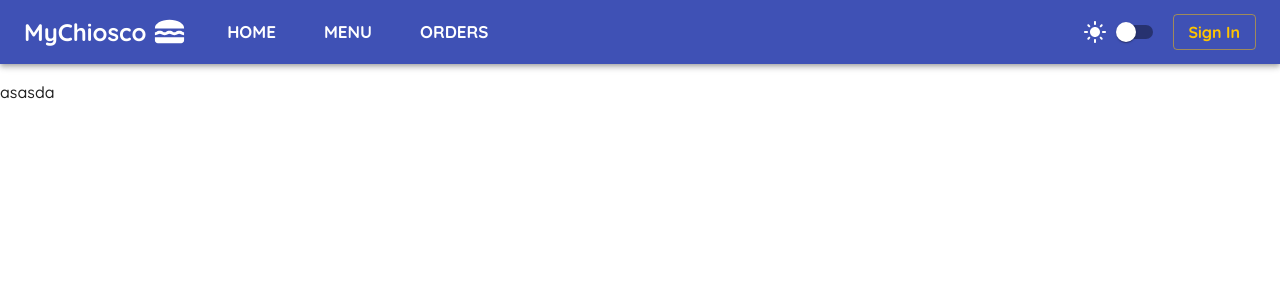
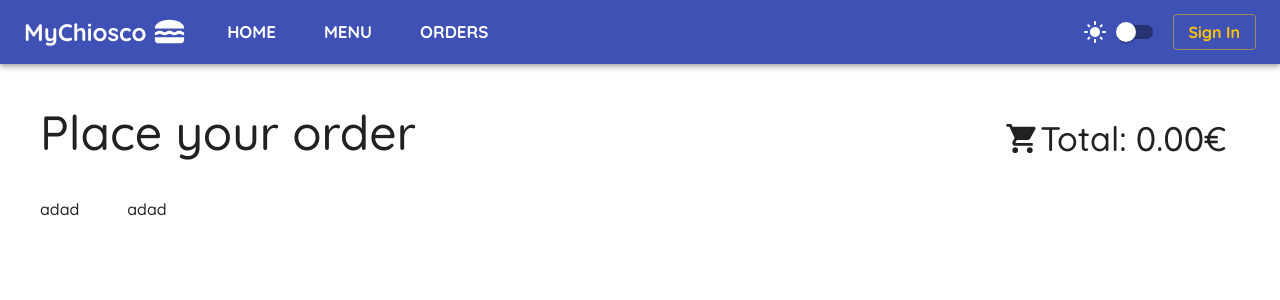
Before and after one commit to Usnebd/GameShelf, a React (Vite) app: page /checkout in a window 1280 px wide. Shown: the top 300 px of the page. Built offline with nearby package versions, Linux system fonts and the light colour scheme; no server answers; the database is empty.

Commit message:
moved products into context

```diff
--- a/src/App.tsx
+++ b/src/App.tsx
@@ -14,23 +14,51 @@ import { Navbar } from "./components/Navbar";
 import { Outlet } from "react-router-dom";
 import { useLocalStorage } from "./custom_hook/useLocalStorage";
 import Dial from "./components/Dial";
-import { auth } from "./components/firebase";
-import { onAuthStateChanged } from "firebase/auth";
+import { auth, db } from "./components/firebase";
+import { User, onAuthStateChanged } from "firebase/auth";
 import { SnackbarProvider } from "notistack";
-
+import { DocumentData, collection, getDocs } from "firebase/firestore";
+import firebase from "firebase/compat/app";
 interface SelectedItem {
   category: string;
   productName: string;
 }
 
-export const UserContext = createContext({
+interface UserContextType {
+  products: Record<string, DocumentData[]>;
+  user: User | null;
+  handleUser: () => void;
+  selectedItems: SelectedItem[];
+  setSelectedItems: (
+    _: SelectedItem[] | ((prevItems: SelectedItem[]) => SelectedItem[])
+  ) => void;
+  findTotal: (_: SelectedItem[]) => void;
+}
+
+export const UserContext = createContext<UserContextType>({
+  products: {
+    Antipasti: [] as DocumentData[],
+    Primi: [] as DocumentData[],
+    Secondi: [] as DocumentData[],
+    Dessert: [] as DocumentData[],
+    Bevande: [] as DocumentData[],
+  },
   user: auth.currentUser,
   handleUser: () => {},
   selectedItems: [] as SelectedItem[],
   setSelectedItems: (
     _: SelectedItem[] | ((prevItems: SelectedItem[]) => SelectedItem[])
   ) => {},
+  findTotal: (_: SelectedItem[]) => {},
 });
+
+const categories: string[] = [
+  "antipasti",
+  "primi",
+  "secondi",
+  "dessert",
+  "bevande",
+];
 
 function App() {
   const { setItem, getItem } = useLocalStorage("theme");
@@ -38,10 +66,28 @@ function App() {
   const systemSetting = useMediaQuery("(prefers-color-scheme: dark)");
   const [authLoaded, setAuthLoaded] = useState(false);
   const [selectedItems, setSelectedItems] = useState<SelectedItem[]>([]);
+  const [docs, setDocs] = useState<firebase.firestore.DocumentData[][]>([]);
   const [mode, setMode] = useState(
     savedPreferences != undefined ? savedPreferences : systemSetting
   );
-
+  const products: Record<string, DocumentData[]> = {
+    Antipasti: docs[0],
+    Primi: docs[1],
+    Secondi: docs[2],
+    Dessert: docs[3],
+    Bevande: docs[4],
+  };
+  const findTotal = (selectedItems: SelectedItem[]) => {
+    return selectedItems
+      .reduce((total, item) => {
+        const product = products[item.category].find(
+          (p) => p.nome === item.productName
+        );
+        const productPrice = product ? product.prezzo : 0;
+        return total + productPrice;
+      }, 0)
+      .toFixed(2);
+  };
   const theme = useMemo(
     () =>
       createTheme({
@@ -85,6 +131,26 @@ function App() {
   const [user, setUser] = useState(auth.currentUser);
   const handleUser: () => void = () => setUser(auth.currentUser);
   useEffect(() => {
+    const fetchFirestoreData = async () => {
+      try {
+        const promises = categories.map(async (item) => {
+          const querySnapshot = await getDocs(collection(db, item));
+          return querySnapshot.docs.map((doc) => doc.data());
+        });
+        const data = await Promise.all(promises);
+        setDocs(data);
+      } catch (error) {
+        console.error("Errore durante la lettura dei documenti:", error);
+        // Gestisci l'errore in base alle tue esigenze
+      }
+    };
+
+    // Chiamata alla funzione di fetch solo quando il componente viene montato
+    if (authLoaded) {
+      fetchFirestoreData();
+    }
+  }, [authLoaded]);
+  useEffect(() => {
     const unsubscribe = onAuthStateChanged(auth, (currentUser) => {
       setUser(currentUser);
       setAuthLoaded(true);
@@ -96,7 +162,14 @@ function App() {
   return (
     <ThemeProvider theme={theme}>
       <UserContext.Provider
-        value={{ user, handleUser, selectedItems, setSelectedItems }}
+        value={{
+          products,
+          user,
+          handleUser,
+          selectedItems,
+          setSelectedItems,
+          findTotal,
+        }}
       >
         <SnackbarProvider disableWindowBlurListener={true}>
           <CssBaseline />
--- a/src/components/Checkout.tsx
+++ b/src/components/Checkout.tsx
@@ -1,7 +1,105 @@
-import { Box } from "@mui/material";
+import {
+  Box,
+  Button,
+  Stack,
+  Typography,
+  useMediaQuery,
+  useTheme,
+} from "@mui/material";
+import ShoppingCartIcon from "@mui/icons-material/ShoppingCart";
+import { useContext } from "react";
+import { UserContext } from "../App";
 
 function checkout() {
-  return <Box>asasda</Box>;
+  const theme = useTheme();
+  const isSmScreen = useMediaQuery(theme.breakpoints.up("sm"));
+  const { selectedItems, setSelectedItems, findTotal, products } =
+    useContext(UserContext);
+
+  return (
+    <Box
+      mx={isSmScreen ? 5 : 0}
+      mb={5}
+      textAlign={isSmScreen ? "start" : "center"}
+    >
+      <Stack
+        mt={5}
+        direction={"row"}
+        justifyContent="space-between"
+        alignItems={"flex-start"}
+        sx={{ display: { xs: "none", sm: "flex" } }}
+      >
+        <Typography variant="h3" sx={{ display: { xs: "none", sm: "block" } }}>
+          Place your order
+        </Typography>
+        <Button
+          color="inherit"
+          sx={{
+            borderRadius: 1.5,
+            p: 1.7,
+            "&.Mui-selected": {
+              backgroundColor:
+                theme.palette.mode == "dark"
+                  ? "secondary.main"
+                  : "primary.main",
+              color:
+                theme.palette.mode == "dark"
+                  ? "secondary.contrastText"
+                  : "primary.contrastText",
+            },
+            "&:hover": {
+              backgroundColor:
+                theme.palette.mode == "dark"
+                  ? "secondary.main"
+                  : "primary.main",
+              color:
+                theme.palette.mode == "dark"
+                  ? "secondary.contrastText"
+                  : "primary.contrastText",
+            },
+            "&.Mui-selected:hover": {
+              backgroundColor:
+                theme.palette.mode == "dark"
+                  ? "secondary.main"
+                  : "primary.main",
+              color:
+                theme.palette.mode == "dark"
+                  ? "secondary.contrastText"
+                  : "primary.contrastText",
+            },
+          }}
+        >
+          <ShoppingCartIcon fontSize={"large"} />
+          <Typography
+            variant={"h4"}
+            display="flex"
+            alignItems="center"
+            sx={{
+              textTransform: "none",
+            }}
+          >
+            {"Total: " + findTotal(selectedItems) + "€"}
+          </Typography>
+        </Button>
+      </Stack>
+      <Stack direction={isSmScreen ? "row" : "column"} mt={isSmScreen ? 3 : 0}>
+        <Box
+          mr={isSmScreen ? 6 : 0}
+          mb={3}
+          position={isSmScreen ? "sticky" : "unset"}
+          sx={{
+            top: isSmScreen ? "inherit" : "100",
+            maxHeight: isSmScreen ? "180px" : "inherit",
+          }}
+        >
+          adad
+        </Box>
+        <Box flexGrow={1} mx={isSmScreen ? 0 : 5}>
+          adad
+        </Box>
+      </Stack>
+    </Box>
+  );
 }
 
 export default checkout;
--- a/src/components/Home.tsx
+++ b/src/components/Home.tsx
@@ -21,11 +21,6 @@ import { useNavigate } from "react-router-dom";
 import { useSnackbar } from "notistack";
 import { UserContext } from "../App";
 
-interface Product {
-  name: string;
-  price: number;
-}
-
 const categories: string[] = [
   "Antipasti",
   "Primi",
@@ -33,37 +28,6 @@ const categories: string[] = [
   "Dessert",
   "Bevande",
 ];
-
-const products: Record<string, Product[]> = {
-  Antipasti: [
-    { name: "Bruschetta", price: 8.99 },
-    { name: "Mozzarella Sticks", price: 10.99 },
-    { name: "Ugga", price: 8.99 },
-    { name: "PUppa Sticks", price: 10.99 },
-    { name: "Ciccio Sticks", price: 10.99 },
-    // Aggiungi altri prodotti per gli antipasti
-  ],
-  Primi: [
-    { name: "Margherita Pizza", price: 12.99 },
-    { name: "Pizza napoletana", price: 15.99 },
-    // Aggiungi altri piatti principali
-  ],
-  Secondi: [
-    { name: "Maiale alla piastra", price: 12.99 },
-    { name: "Chicken Alfredo", price: 15.99 },
-    // Aggiungi altri piatti principali
-  ],
-  Bevande: [
-    { name: "CocaCola", price: 12.99 },
-    { name: "Acqua", price: 15.99 },
-    // Aggiungi altri piatti principali
-  ],
-  Dessert: [
-    { name: "Tiramisu", price: 7.99 },
-    { name: "Chocolate Cake", price: 9.99 },
-    // Aggiungi altri dessert
-  ],
-};
 
 interface SelectedItem {
   category: string;
@@ -73,7 +37,8 @@ interface SelectedItem {
 function Home() {
   const theme = useTheme();
   const navigate = useNavigate();
-  const { selectedItems, setSelectedItems } = useContext(UserContext);
+  const { selectedItems, setSelectedItems, findTotal, products } =
+    useContext(UserContext);
   const { enqueueSnackbar } = useSnackbar();
   const isSmScreen = useMediaQuery(theme.breakpoints.up("sm"));
   const [selectedCategory, setSelectedCategory] = useState<string | null>(null);
@@ -83,18 +48,6 @@ function Home() {
   };
   const handleListClose = () => {
     setOpen(false);
-  };
-
-  const findTotal = (selectedItems: SelectedItem[]) => {
-    return selectedItems
-      .reduce((total, item) => {
-        const product = products[item.category].find(
-          (p) => p.name === item.productName
-        );
-        const productPrice = product ? product.price : 0;
-        return total + productPrice;
-      }, 0)
-      .toFixed(2);
   };
 
   const handleCardClick = (category: string, productName: string) => {
@@ -333,7 +286,7 @@ function Home() {
     return (
       <Grid container rowSpacing={2} columnSpacing={2}>
         {products[category].map((product) => (
-          <Grid item key={product.name} xs={12} sm={6} md={4} lg={3}>
+          <Grid item key={product.nome} xs={12} sm={6} md={4} lg={3}>
             <Card
               sx={{
                 width: "100%",
@@ -343,7 +296,7 @@ function Home() {
                 },
               }}
               elevation={theme.palette.mode == "dark" ? 7 : 10}
-              onClick={() => handleCardClick(category, product.name)}
+              onClick={() => handleCardClick(category, product.nome)}
             >
               <ButtonBase sx={{ width: "100%" }}>
                 <Card
@@ -357,13 +310,11 @@ function Home() {
                     },
                   }}
                   className={
-                    isItemSelected(category, product.name) ? "selected" : ""
+                    isItemSelected(category, product.nome) ? "selected" : ""
                   }
                 >
-                  <Typography variant="h6">{product.name}</Typography>
-                  <Typography variant="body1">
-                    ${product.price.toFixed(2)}
-                  </Typography>
+                  <Typography variant="h6">{product.nome}</Typography>
+                  <Typography variant="body1">${product.prezzo}</Typography>
                 </Card>
               </ButtonBase>
             </Card>
@@ -380,14 +331,14 @@ function Home() {
       textAlign={isSmScreen ? "start" : "center"}
     >
       <Stack
-        mt={6}
+        mt={5}
         direction={"row"}
         justifyContent="space-between"
         alignItems={"flex-start"}
         sx={{ display: { xs: "none", sm: "flex" } }}
       >
         <Typography variant="h3" sx={{ display: { xs: "none", sm: "block" } }}>
-          {selectedCategory ? selectedCategory : "Place an order"}
+          {selectedCategory ? selectedCategory : "Select Products"}
         </Typography>
         <Button
           color="inherit"
```
